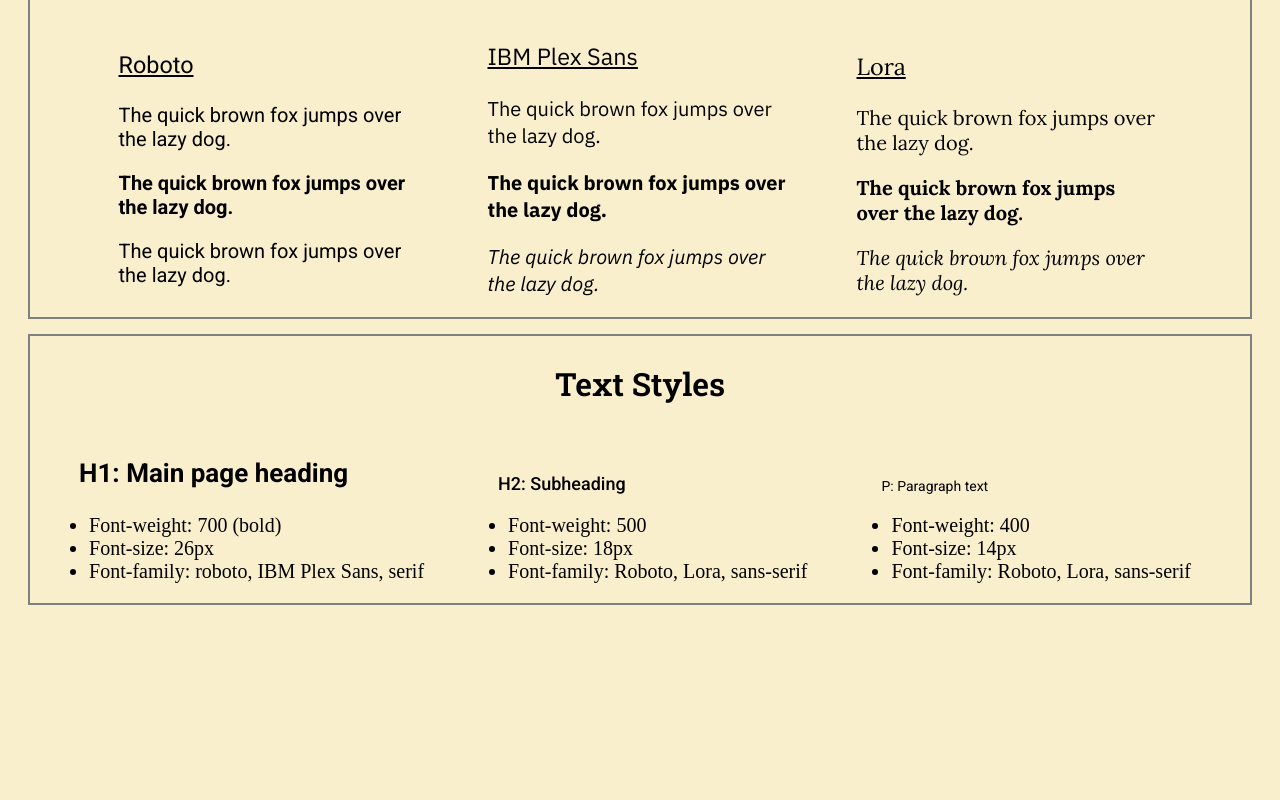
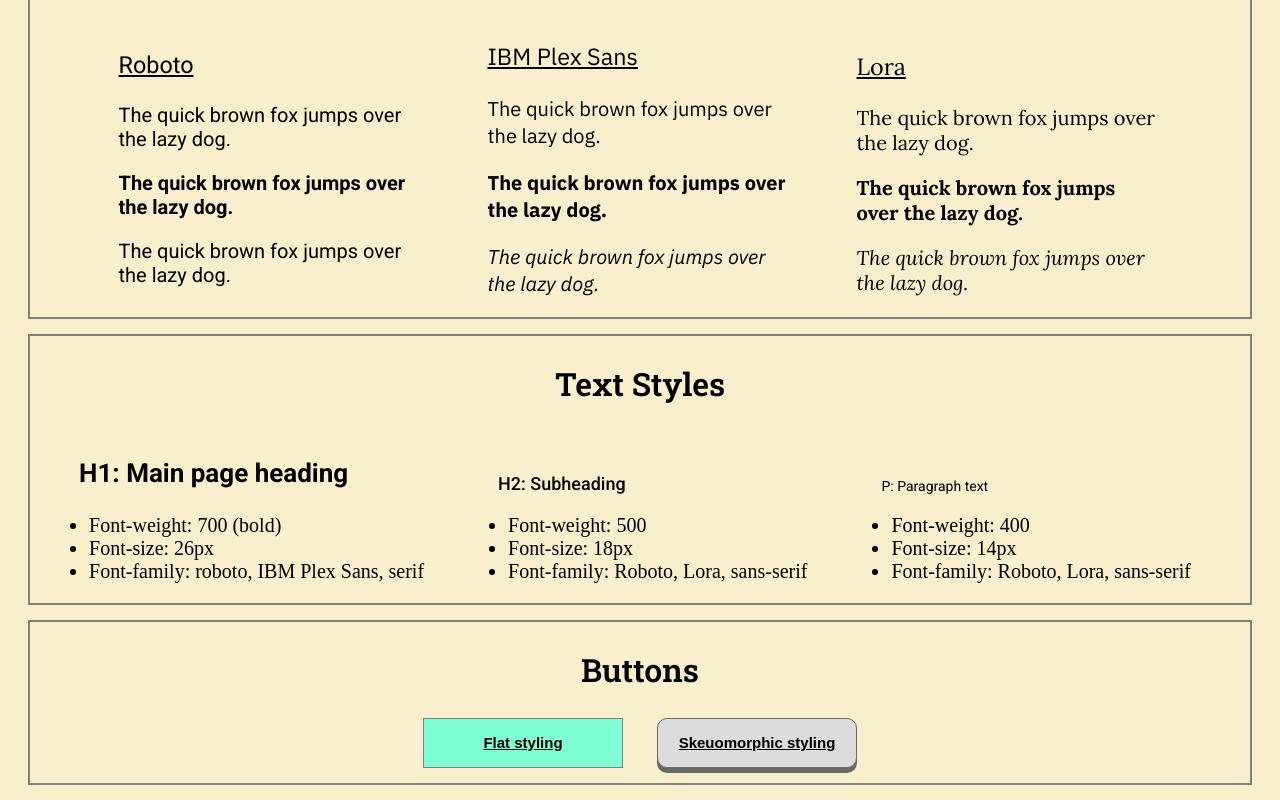
Before and after one commit to TagKir/FirstSite, a plain HTML site: page index.html in a window 1280 px wide. Shown: the part 617-1417 px from the top of the page. Before the commit the page ends 1237 px from the top, so only its background shows below. Drawn offline with Linux system fonts and the light colour scheme.

Commit message:
changed 4 files

```diff
--- a/index.html
+++ b/index.html
@@ -100,5 +100,10 @@
         </ul>
       </article>
     </section>
+    <section>
+      <h2>Buttons</h2>
+      <button id="flat">Flat styling</button>
+      <button id="skeuomorphic">Skeuomorphic styling</button>
+    </section>
   </body>
 </html>
--- a/styles.css
+++ b/styles.css
@@ -120,3 +120,41 @@ nav ul li {
   font-size: 14px;
   font-family: Roboto, Lora, sans-serif;
 }
+
+/* Buttons */
+button {
+  height: 50px;
+  width: 200px;
+  cursor: pointer;
+  font-weight: 600;
+  font-size: 15px;
+  margin: 0 15px 15px 15px;
+  text-decoration: underline;
+}
+#flat {
+  background-color: aquamarine;
+  border: 1px solid grey;
+}
+#flat:hover {
+  background-color: deepskyblue;
+  text-decoration: none;
+}
+#flat:active {
+  background-color: dodgerblue;
+}
+#skeuomorphic {
+  border-radius: 10px;
+  border: 1px solid dimgray;
+  background-color: gainsboro;
+  box-shadow: 0 5px dimgray;
+}
+
+#skeuomorphic:hover {
+  text-decoration: none;
+}
+#skeuomorphic:active {
+  position: relative;
+  background-color: whitesmoke;
+  top: 5px;
+  box-shadow: 0 0;
+}
```
Also changed, not shown: SoloPages.html (+3 -0 lines), pages/buttons.html (added, +15 -0 lines).
